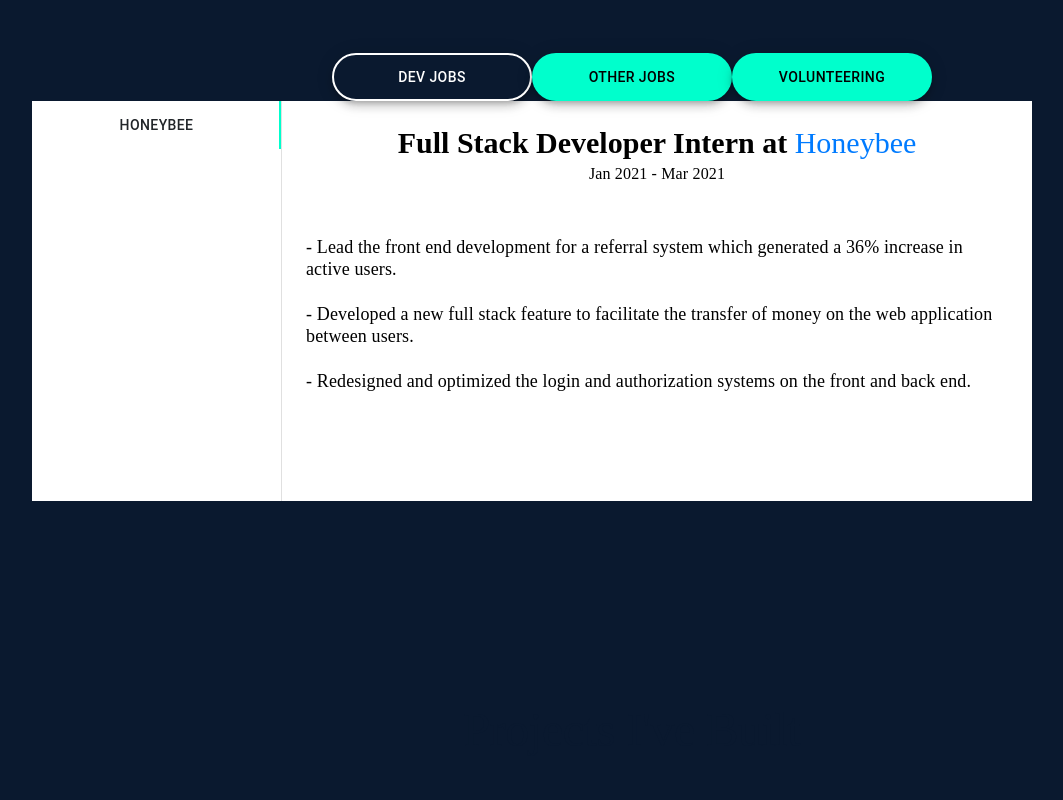
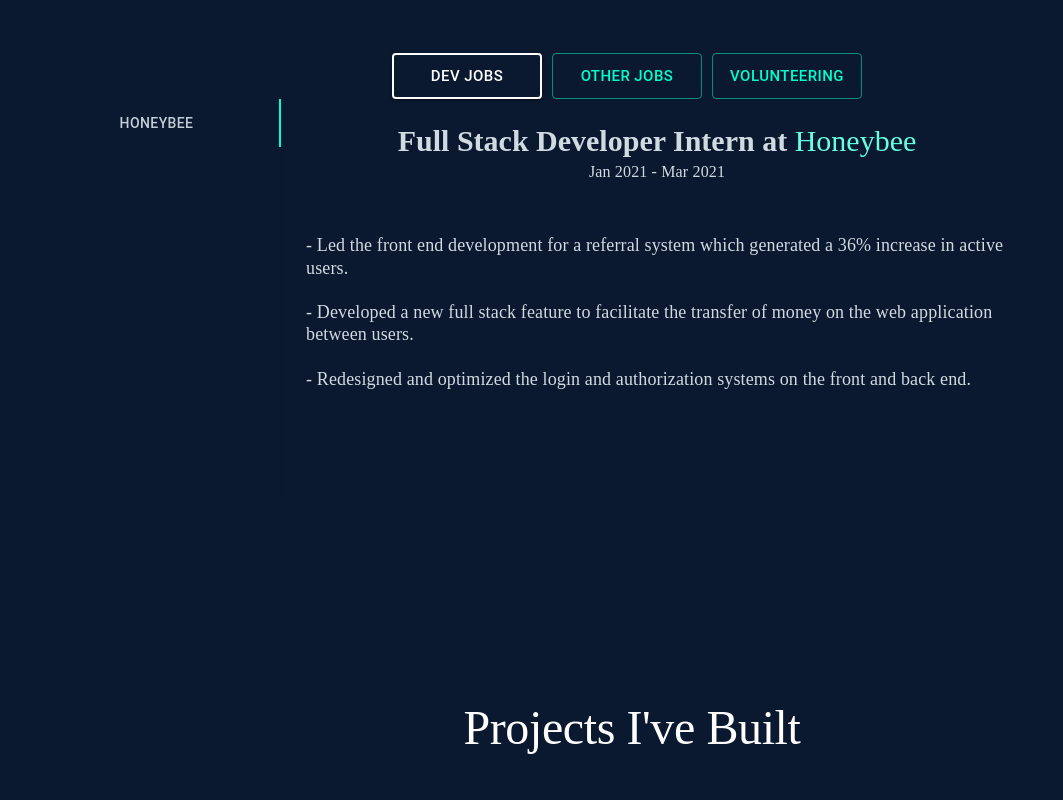
Before and after one commit to WattersIV/portfolio, a React (Create React App) app: page / in a window 1280 px wide. Shown: the part 1800-2600 px from the top of the page, without its empty margins (8-1071 px from the left). Built offline with nearby package versions, Linux system fonts and the light colour scheme.

Commit message:
Remove white background and change button styling for work exp

```diff
--- a/src/componets/ExperienceButton.tsx
+++ b/src/componets/ExperienceButton.tsx
@@ -1,20 +1,24 @@
-import { Fab, Typography } from '@material-ui/core'
+import { Button, Typography } from '@material-ui/core'
 import { makeStyles } from '@material-ui/core/styles'
 import { theme } from '../theme/theme'
 
 const useStyles = makeStyles((theme) => ({
   button: {
-    width: '200px',
+    marginRight: '10px',
+    width: '150px',
     marginTop: '25px',
+    zIndex: 2,
   },
   buttonWrapper: {
     display: 'flex',
     justifyContent: 'center',
   },
   buttonSelected: {
-    width: '200px',
+    marginRight: '10px',
+    width: '150px',
     marginTop: '25px',
     border: `2px ${theme.palette.primary.contrastText} solid`,
+    zIndex: 2,
   },
 }))
 
@@ -24,13 +28,13 @@
   return (
     <div className={classes.buttonWrapper}>
       {jobs === name ? (
-        <Fab variant='extended' size='large' className={classes.buttonSelected} color='primary' onClick={setJobType}>
+        <Button variant='contained' size='large' className={classes.buttonSelected} color='primary' onClick={setJobType}>
           {name}
-        </Fab>
+        </Button>
       ) : (
-        <Fab variant='extended' size='large' className={classes.button} color='secondary' onClick={setJobType}>
+        <Button variant='outlined' size='large' className={classes.button} color='secondary' onClick={setJobType}>
           {name}
-        </Fab>
+        </Button>
       )}
     </div>
   )
--- a/src/componets/NavBar.tsx
+++ b/src/componets/NavBar.tsx
@@ -19,6 +19,7 @@
     top: '0',
     justifyContent: 'space-between',
     backgroundColor: `${theme.palette.primary.main}`,
+    zIndex: 99,
   },
   resume: {
     display: 'flex',
--- a/src/componets/Projects.tsx
+++ b/src/componets/Projects.tsx
@@ -14,6 +14,7 @@
   },
   title: {
     paddingBottom: `${titlePadding}`,
+    color: `${theme.palette.primary.contrastText}`,
   },
 }))
 
@@ -22,7 +23,7 @@
   const classes = useStyles()
   return (
     <div className={classes.projectsContainer} id='work'>
-      <Typography variant='h2' color='primary' align='center' className={classes.title}>
+      <Typography variant='h2'  align='center' className={classes.title}>
         Projects I've Built
       </Typography>
       {projects.map((project, index) => {
--- a/src/componets/SelectJob.tsx
+++ b/src/componets/SelectJob.tsx
@@ -46,20 +46,25 @@
 const useStyles = makeStyles((theme: Theme) => ({
   root: {
     flexGrow: 1,
-    backgroundColor: theme.palette.background.paper,
+    //backgroundColor: theme.palette.background.paper,
     display: 'flex',
     height: '400px',
+    backgroundColor: 'transparent',
   },
   tabs: {
     borderRight: `1px solid ${theme.palette.divider}`,
     minWidth: '250px',
   },
-  blackText: {
-    color: `${theme.palette.secondary.contrastText}`,
+  whiteText: {
+    color: `${theme.palette.text.primary}`,
   },
   companyLink: {
     display: 'inline',
-  }
+    color: `${theme.palette.secondary.light}`,
+  },
+  grayText: {
+    color: `${theme.palette.text.secondary}`,
+  },
 }));
 
 export default function VerticalTabs({jobs}: any) {
@@ -91,14 +96,14 @@
             <Tab
             label={job.company}
             {...a11yProps(index)}
-            textColor="secondary"/>
+            className={classes.grayText}/>
           )
         })}
       </Tabs>
       {jobsToRender.map((job, index) => {
         return (
         <TabPanel value={value} index={index}>
-          <Typography className={classes.blackText} variant='h3' align='center' style={{ fontWeight: 'bold' }}>
+          <Typography className={classes.whiteText} variant='h3' align='center' style={{ fontWeight: 'bold' }}>
             {job.title} at {' '}
             {job.link ? (
             <a href={`${job.link}`} target="_blank" rel="noreferrer">
@@ -110,14 +115,14 @@
               job.company
             )}
           </Typography>
-          <Typography className={classes.blackText} variant='subtitle1' align='center'>
+          <Typography className={classes.whiteText} variant='subtitle1' align='center'>
             {job.start} - {job.end}
           </Typography>
           <br />
           <br />
           {job.keyPoints.map((point) => {
             return (
-              <Typography className={classes.blackText} variant='h4' align='left'>
+              <Typography className={classes.whiteText} variant='h4' align='left'>
                 - {point}
                 <br />
                 <br />
--- a/src/config.ts
+++ b/src/config.ts
@@ -19,7 +19,7 @@
     end: 'Mar 2021',
     link: 'https://www.honeybeehub.io',
     keyPoints: [
-      'Lead the front end development for a referral system which generated a 36% increase in active users.',
+      'Led the front end development for a referral system which generated a 36% increase in active users.',
       'Developed a new full stack feature to facilitate the transfer of money on the web application between users.',
       'Redesigned and optimized the login and authorization systems on the front and back end.'
     ]
```
Also changed, not shown: 1 other file (tests, documents, lock files or other folders).
